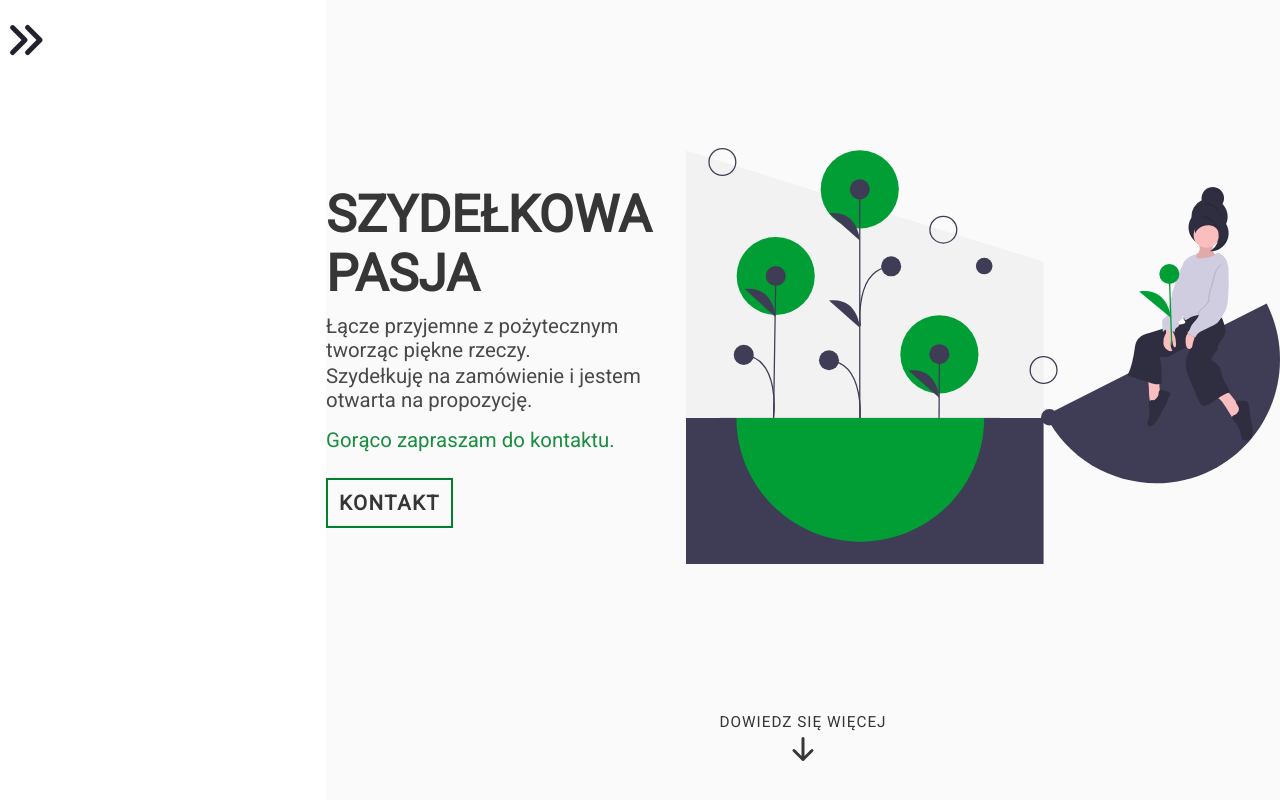
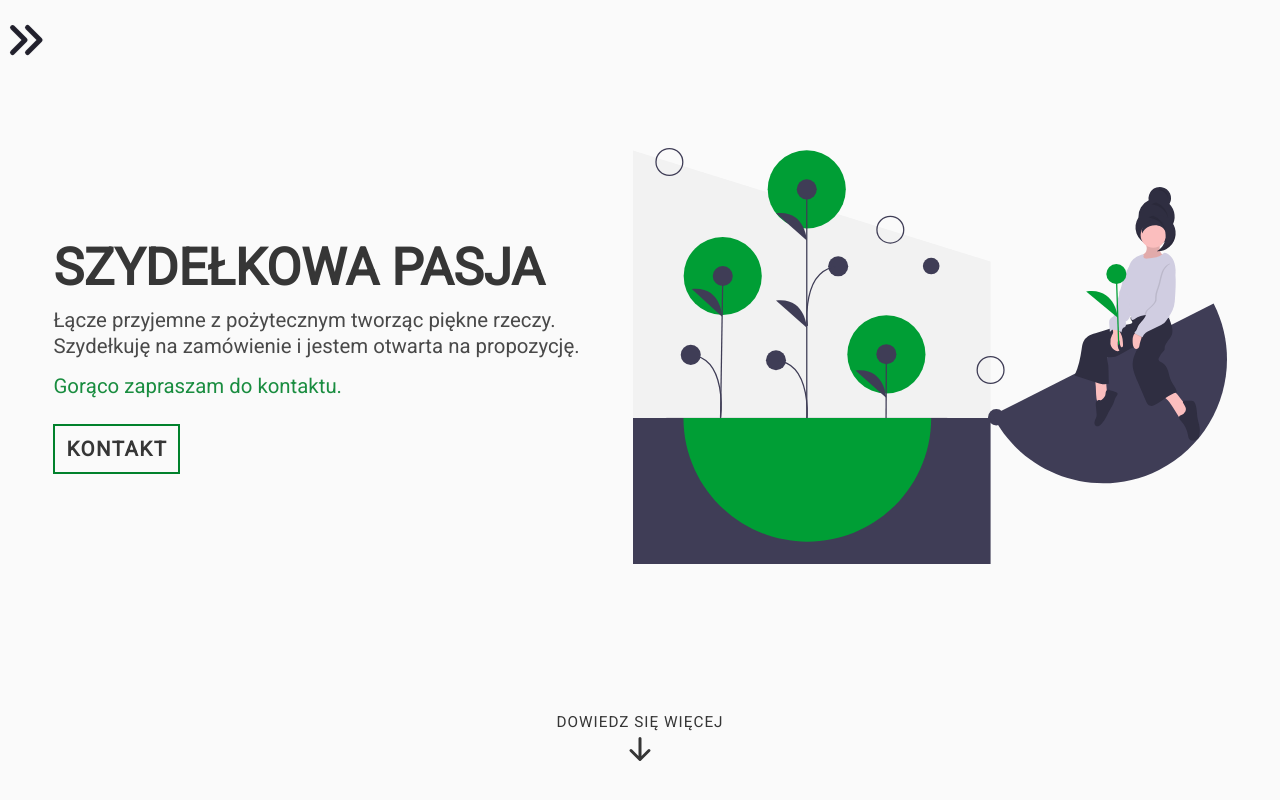
Before and after one commit to ajiiz/niteczki-daneczki-website, a React (Create React App) app: page / in a window 1280 px wide. Shown: the top 800 px of the page. Built offline with nearby package versions, Linux system fonts and the light colour scheme.

Commit message:
Added styles for active and inactive sidebar

```diff
--- a/src/styles/pages.scss
+++ b/src/styles/pages.scss
@@ -1,4 +1,9 @@
 .pages {
+    margin-left: 0px;
+    width: 100%;
+    transition: margin ease .8s;
+}
+
+.pages-active {
     margin-left: 326px;
-    width: 100%;
 }
```
